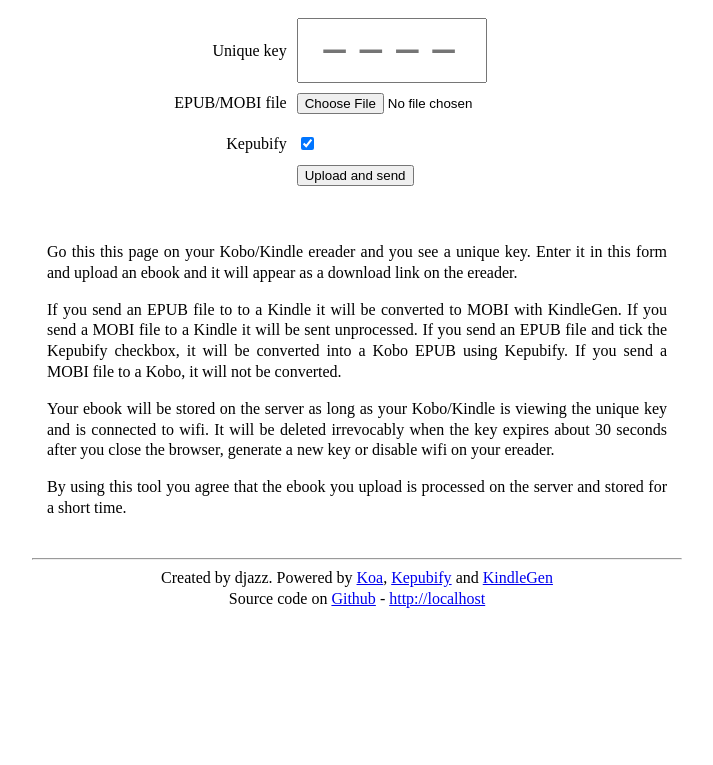
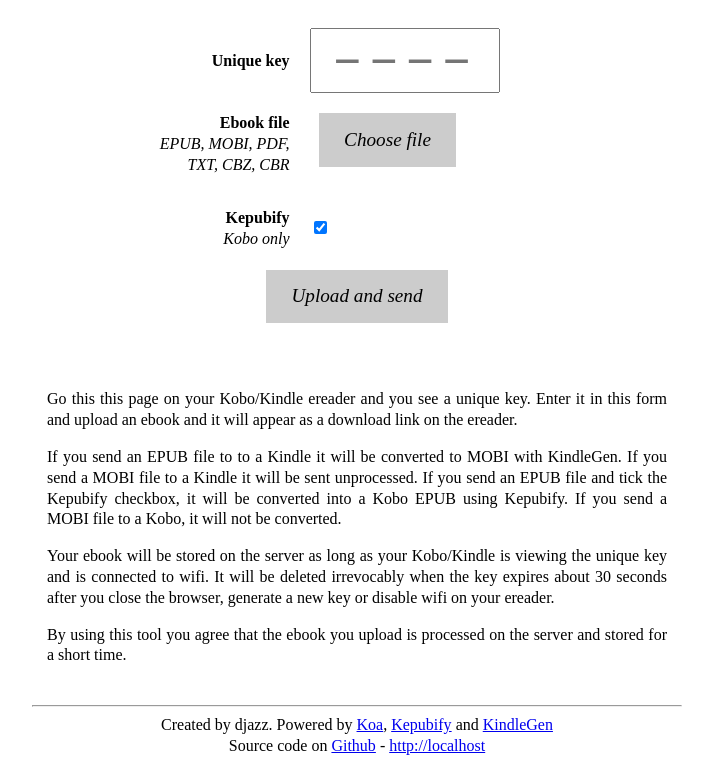
Before and after one commit to daniel-j/send2ereader, a website: page upload.html in a window 1280 px wide. Shown: the part 66-831 px from the top of the page, without its empty margins (283-996 px from the left). Before the commit the page ends 800 px from the top, so only its background shows below. Drawn offline with Linux system fonts and the light colour scheme.

Commit message:
update upload page style

```diff
--- a/style.css
+++ b/style.css
@@ -30,7 +30,7 @@ h1 {
 .right {
     text-align: right;
 }
-#keygen, #downloadlink {
+#keygen, #downloadlink, #choosebtn, input[type="submit"] {
     background: #CCC;
     border: none;
     color: black;
@@ -42,13 +42,16 @@ h1 {
     font-size: 1.2em;
     margin: 0 0.5em;
     vertical-align: middle;
+    cursor: pointer;
+    font-weight: normal;
 }
 #keygen {
     margin-left: 1em;
     margin-right: -2em;
     padding: 1em;
 }
-#keygen:focus {
+#keygen:focus, #downloadlink:focus, #choosebtn:focus, input[type="submit"]:focus,
+#keygen:active, #downloadlink:active, #choosebtn:active, input[type="submit"]:active {
     background: black;
     color: white;
 }
@@ -92,10 +95,20 @@ h1 {
     background-color: #FDD;
     border: 1px solid #F77;
 }
-td.right {
+td {
     padding: 10px;
 }
+
+td.aligntop {
+    vertical-align: top;
+}
+
+#fileinput {
+    display: none;
+}
+
 #fileinfo {
     font-size: 0.9em;
     font-style: italic;
+    width: 17em;
 }
--- a/upload.html
+++ b/upload.html
@@ -4,7 +4,7 @@
 	<title>Send to Kobo/Kindle</title>
 	<meta charset="utf-8"/>
 	<meta name="viewport" content="width=device-width, initial-scale=1.0"/>
-	<link rel="stylesheet" type="text/css" href="/style.css?n"/>
+	<link rel="stylesheet" type="text/css" href="/style.css?o"/>
 </head>
 <body>
 
@@ -13,11 +13,10 @@
 
 	<form action="/upload" method="post" enctype="multipart/form-data">
 		<table style="margin: 0 auto;" cellpadding=0 cellspacing=0>
-			<tr><td class="right"><label for="keyinput">Unique key</label></td><td><input type="text" name="key" id="keyinput" autocomplete="off" pattern="...." placeholder="––––" required style="text-transform: uppercase;" maxlength=4/></td></tr>
-			<tr><td class="right"><label for="fileinput">EPUB/MOBI file</label></td><td><input type="file" name="file" id="fileinput" accept=".txt,.epub,.mobi,.pdf,.cbz,.cbr,application/epub+zip,application/x-mobipocket-ebook,application/pdf,application/vnd.comicbook+zip,application/vnd.comicbook-rar" required /></td></tr>
-			<tr><td></td><td id="fileinfo"></td></tr>
-			<tr><td class="right"><label for="kepubify">Kepubify</label></td><td><input type="checkbox" name="kepubify" id="kepubify" checked /></td></tr>
-			<tr><td></td><td><input type="submit" value="Upload and send" /></td></tr>
+			<tr><td class="right"><label for="keyinput"><strong>Unique key</strong></label></td><td><input type="text" name="key" id="keyinput" autocomplete="off" pattern="...." placeholder="––––" required style="text-transform: uppercase;" maxlength=4/></td></tr>
+			<tr><td class="right aligntop"><label for="fileinput"><strong>Ebook file</strong></label><br/><em>EPUB, MOBI, PDF,<br/>TXT, CBZ, CBR</em></td><td class="aligntop"><label for="fileinput" id="choosebtn">Choose file</label><input type="file" name="file" id="fileinput" accept=".txt,.epub,.mobi,.pdf,.cbz,.cbr,application/epub+zip,application/x-mobipocket-ebook,application/pdf,application/vnd.comicbook+zip,application/vnd.comicbook-rar" required /><br/><br/><div id="fileinfo"></div></td></tr>
+			<tr><td class="right"><label for="kepubify"><strong>Kepubify</strong><br/><em>Kobo only</em></label></td><td><input type="checkbox" name="kepubify" id="kepubify" checked /></td></tr>
+			<tr class="center"><td colspan="2"><input type="submit" value="Upload and send" /></td></tr>
 		</table>
 		<div id="uploadstatus"></div>
 	</form>
@@ -116,7 +115,7 @@ function fileinputChange () {
 		return
 	}
 
-	fileinfo.textContent = Math.ceil(fileinput.files[0].size / 1024) + ' kB'
+	fileinfo.innerHTML = filename + "<br/>Filesize: " + Math.ceil(fileinput.files[0].size / 1024) + ' kB'
 }
 fileinput.addEventListener('change', fileinputChange, false)
 fileinputChange()
```
Also changed, not shown: download.html (+1 -1 lines).
